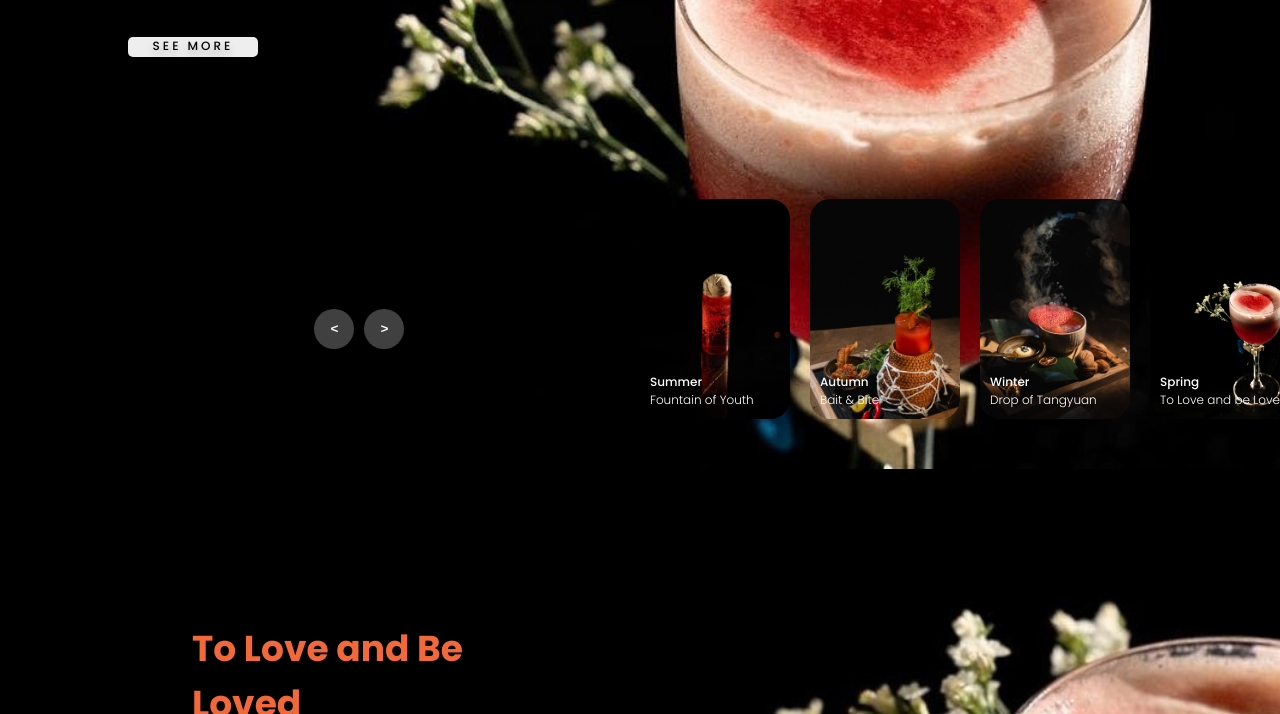
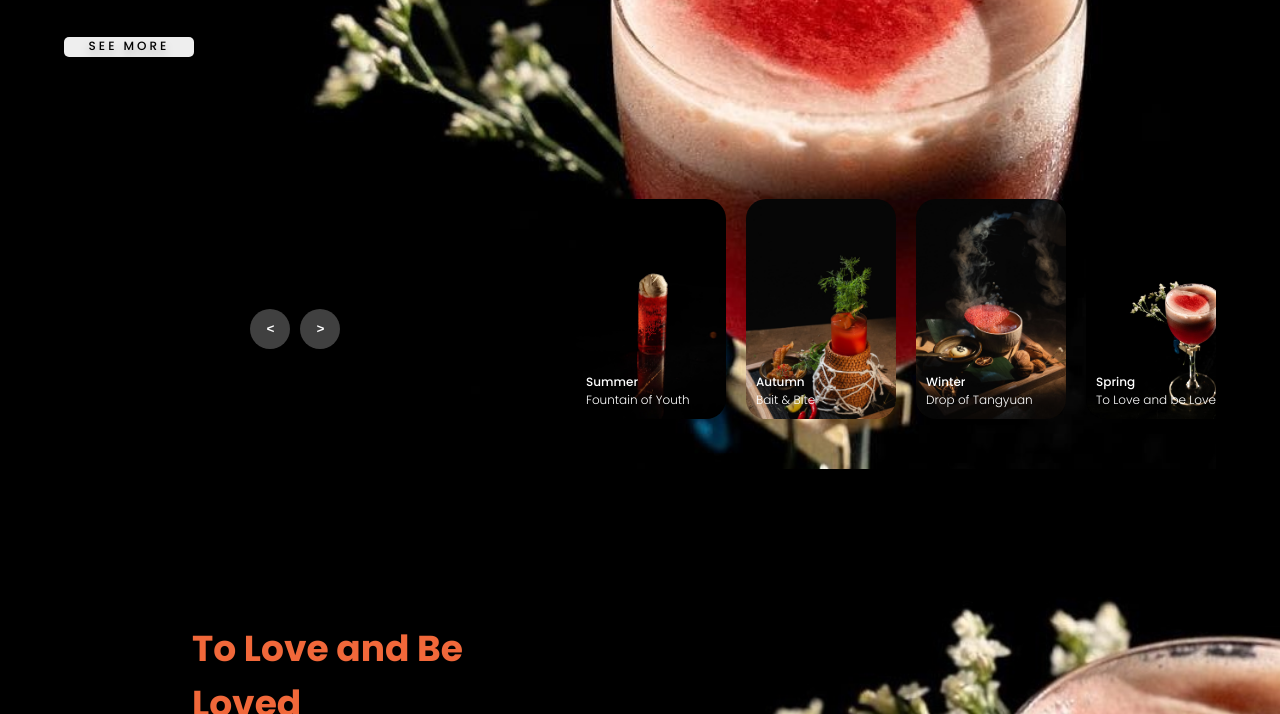
Before and after one commit to rbtttttt/Noah-bar, a plain HTML site: page index.html in a window 1280 px wide. Shown: the part 286-1000 px from the top of the page. Drawn offline with Linux system fonts and the light colour scheme; a web font is replaced by a local one.

Commit message:
Adjustment to Carousel
changed width

```diff
--- a/css/carousel.css
+++ b/css/carousel.css
@@ -4,9 +4,10 @@
  .carousel {
      height: 100vh;
      margin-top: -50px;
-     width: 100vw;
+     width: 100%;
      overflow: hidden;
      position: relative;
+     margin-left: -5%;
  }
 
  .carousel .list .item-1 {
```
